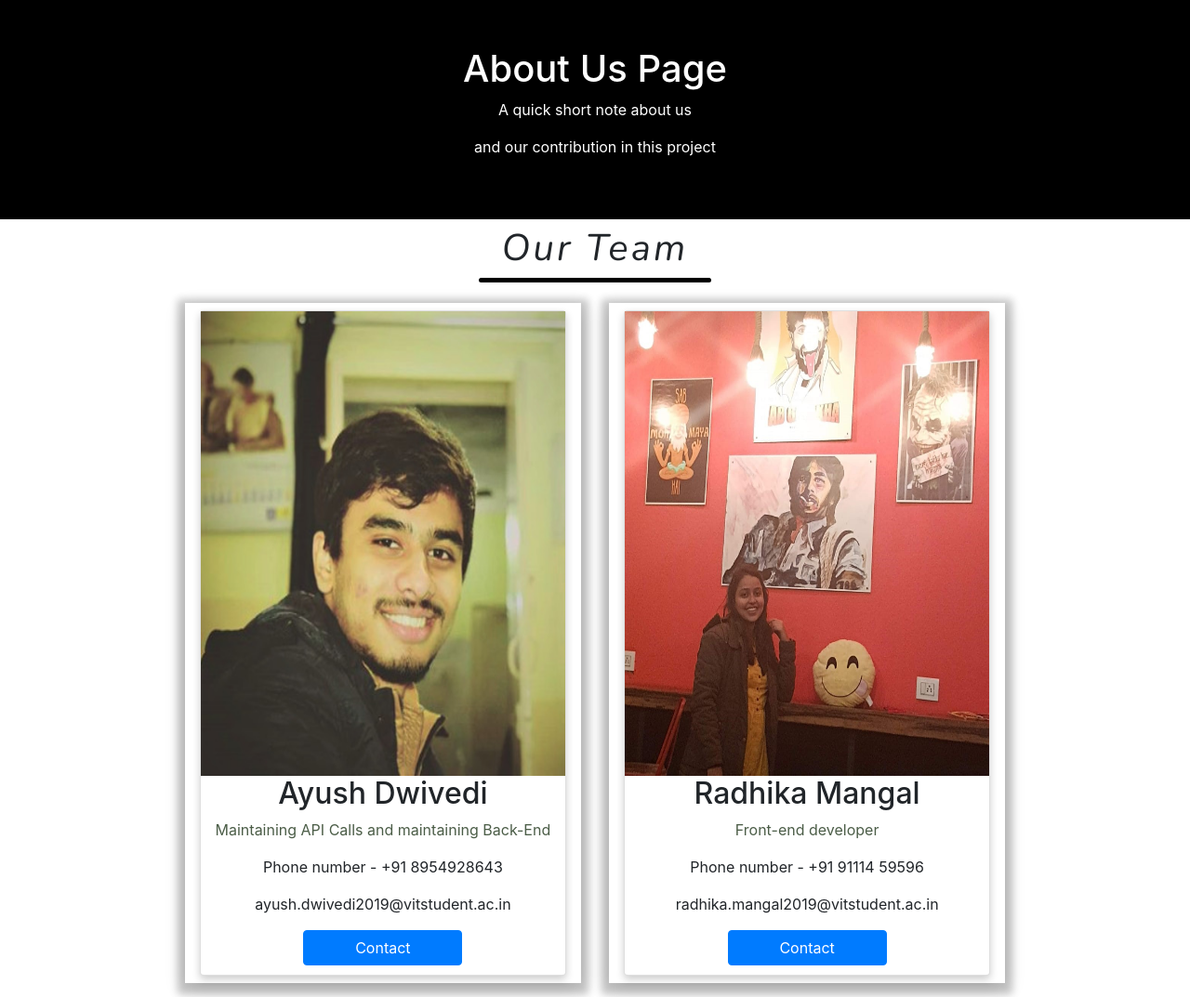
After one commit to ayushhdwi/MattDaan, a PHP site: page /about.php in a window 1280 px wide. The commit adds this page. Shown: the whole page at 93% size. Run offline with PHP 8.4, Linux system fonts and the light colour scheme.

Commit message:
just some improvements

```diff
--- /dev/null
+++ b/about.php
@@ -0,0 +1,58 @@
+<!DOCTYPE html>
+<html lang="en">
+
+<head>
+    <meta name="viewport" content="width=device-width, initial-scale=1">
+    <title>About Us</title>
+    <link rel="stylesheet" href="stylesheets/about.css">
+    <link rel="stylesheet" href="https://cdn.jsdelivr.net/npm/bootstrap@4.5.3/dist/css/bootstrap.min.css" integrity="sha384-TX8t27EcRE3e/ihU7zmQxVncDAy5uIKz4rEkgIXeMed4M0jlfIDPvg6uqKI2xXr2" crossorigin="anonymous">
+    <link href="https://fonts.googleapis.com/css2?family=Nunito:ital,wght@1,400;1,700&display=swap" rel="stylesheet">
+</head>
+
+<body>
+    <div class="about-section">
+        <h1>About Us Page</h1>
+        <p>A quick short note about us</p>
+        <p>and our contribution in this project</p>
+    </div>
+    <div class="heading">
+        <h1 style="text-align:center">Our Team</h1>
+        <div class="underline">
+            <div class="t1">
+
+            </div>
+        </div>
+    </div>
+    <div class="flex-container main">
+        <div class="column ayush">
+            <div class="card"> <img src="img/ayush.jpeg" alt="ayush" style="width:100%; height:500px">
+                <div class="container">
+                    <h2>Ayush Dwivedi</h2>
+                    <p class="title">Maintaining API Calls and maintaining Back-End</p>
+                    <p>Phone number - +91 8954928643</p>
+                    <p>ayush.dwivedi2019@vitstudent.ac.in</p>
+                    <div class="btn-div">
+                        <button class="button btn btn-primary">Contact</button>
+                    </div>
+                </div>
+            </div>
+        </div>
+        <div class="column radhika">
+            <div class="card">
+                <img src="img/radhika.jpeg" alt="Radhika" style="width:100%; height:500px ">
+                <div class="container">
+                    <h2>Radhika Mangal</h2>
+                    <p class="title">Front-end developer</p>
+                    <p>Phone number - +91 91114 59596</p>
+                    <p>radhika.mangal2019@vitstudent.ac.in</p>
+                    <div class="btn-div">
+                        <button class="button btn btn-primary">Contact</button>
+                    </div>
+                </div>
+            </div>
+        </div>
+    </div>
+</body>
+<script src="https://code.jquery.com/jquery-3.5.1.slim.min.js" integrity="sha384-DfXdz2htPH0lsSSs5nCTpuj/zy4C+OGpamoFVy38MVBnE+IbbVYUew+OrCXaRkfj" crossorigin="anonymous"></script>
+<script src="https://cdn.jsdelivr.net/npm/bootstrap@4.5.3/dist/js/bootstrap.bundle.min.js" integrity="sha384-ho+j7jyWK8fNQe+A12Hb8AhRq26LrZ/JpcUGGOn+Y7RsweNrtN/tE3MoK7ZeZDyx" crossorigin="anonymous"></script>
+</html>
--- a/includes/complaintform2.inc.php
+++ b/includes/complaintform2.inc.php
@@ -70,7 +70,7 @@
 	}
 	if($ind == 0){
 		if($freq[0]!=0) {
-			$type = 'impersonation';
+			$type = 'impersonat';
 		}
 		else {
 			$type = 'other';
--- a/index.php
+++ b/index.php
@@ -29,17 +29,20 @@
 	</div>
 
 	<div class="pagebuts">
+
 		<div class="pagebut">
 			<span class="pagebuttext">
 				<a href="submitreport2.php">Submit Report</a>
 			</span>
 		</div>
+
 		<div class="pagebut">
 			<span class="pagebuttext">
 				<a href="map.php">View Map</a>
 			</span>
 			<br>
 		</div>
+
 		<div class="pagebut">
 			<span class="pagebuttext">
 				<a href="graphlatest.php">View Statistics</a>
--- a/map.php
+++ b/map.php
@@ -11,7 +11,7 @@
 <body>
 <nav class="navbar">
 		<div class="logo">
-			<a href="index.php"><img class="logopic" src="img/logo.png"></a>
+			<a href="index.php"><img class="logopic" alt="MattDaan Logo" src="img/logo.png"></a>
 		</div>
 		<ul class="butlist">
 			<span class="butres">
@@ -20,7 +20,7 @@
 				<li style="float:left;"><a href="news.php">MATT&nbsp;DAAN</a></li>
 			</span>
 		</ul>
-  </nav>
+	</nav>
 
 <div class="main">
   <div class="col1">
@@ -82,7 +82,7 @@
         {coords:{lat:13,lng:79},type:'murder',priority:6},
         {coords:{lat:14,lng:79},type:'booth-capturing',priority:2},
         {coords:{lat:28,lng:77},type:'threatening',priority:4},
-        {coords:{lat:19,lng:72},type:'impersonation',priority:2},
+        {coords:{lat:19,lng:72},type:'impersonat',priority:2},
         {coords:{lat:12,lng:77},type:'murder',priority:4},
         {coords:{lat:17,lng:78},type:'bribery',priority:2}
       ];
--- /dev/null
+++ b/stylesheets/about.css
@@ -0,0 +1,109 @@
+body {
+    font-family: Arial, Helvetica, sans-serif;
+    margin: 0;
+}
+
+html {
+    box-sizing: border-box;
+}
+
+.main {
+	display: flex;
+	flex-direction: row;
+	justify-content: center;
+}
+
+*,
+*:before,
+*:after {
+    box-sizing: inherit;
+}
+
+.heading {
+	margin: 7px;
+}
+
+.heading h1 {
+	font-family: 'Nunito', sans-serif;
+	letter-spacing: 0.2rem;
+}
+
+.underline
+{
+	display: flex;
+	justify-content: center;
+
+}
+
+.t1 {
+	height: 5px;
+	width: 250px;
+	background-color: black;
+	border-radius: 5px;
+}
+
+.column {
+    float: left;
+    width: 33.3%;
+	margin-bottom: 16px;
+	text-align: center;
+	padding: 0 8px;
+	margin: 15px;
+	box-shadow: 0px 4px 8px 8px rgba(0, 0, 0, 0.2), 0 6px 20px 0 rgba(0, 0, 0, 0.19);
+}
+
+/* .radhika {
+	background-color: #555;
+}
+
+.ayush {
+	background-color: #4b5d47;
+} */
+
+.card {
+    box-shadow: 0 4px 8px 0 rgba(0, 0, 0, 0.2);
+    margin: 8px;
+}
+
+.about-section {
+    padding: 50px;
+    text-align: center;
+    background-color: black;
+    color: white;
+}
+
+.container {
+    padding: 0 16px;
+}
+
+.container::after,
+.row::after {
+    content: "";
+    clear: both;
+    display: table;
+}
+
+.title {
+    color: #4b5d47;
+}
+
+.button {
+    width: 50%;
+}
+
+.btn-div {
+	display: flex;
+	justify-content: center;
+	margin: 10px;
+}
+
+.button:hover {
+    background-color: #555;
+}
+
+@media screen and (max-width: 650px) {
+    .column {
+        width: 100%;
+        display: block;
+    }
+}
--- a/verify.php
+++ b/verify.php
@@ -14,7 +14,7 @@
 <body >
 	<nav class="navbar">
 		<div class="logo">
-			<a href="index.php"><img class="logopic" alt="logo" src="img/logo.png"></a>
+			<a href="index.php"><img class="logopic" alt="MattDaan Logo" src="img/logo.png"></a>
 		</div>
 		<ul class="butlist">
 			<span class="butres">
```
Also changed, not shown: graphlatest.php (+14 -17 lines), news.php (+6 -10 lines), stylesheets/charts.css (+14 -0 lines), stylesheets/home.css (+17 -0 lines), img/ayush.jpeg (added), img/radhika.jpeg (added), uploads/1222.png (deleted), uploads/DA Dates.png (added), uploads/Screenshot 2020-10-26 231633.png (renamed from uploads/DB_description.png).
